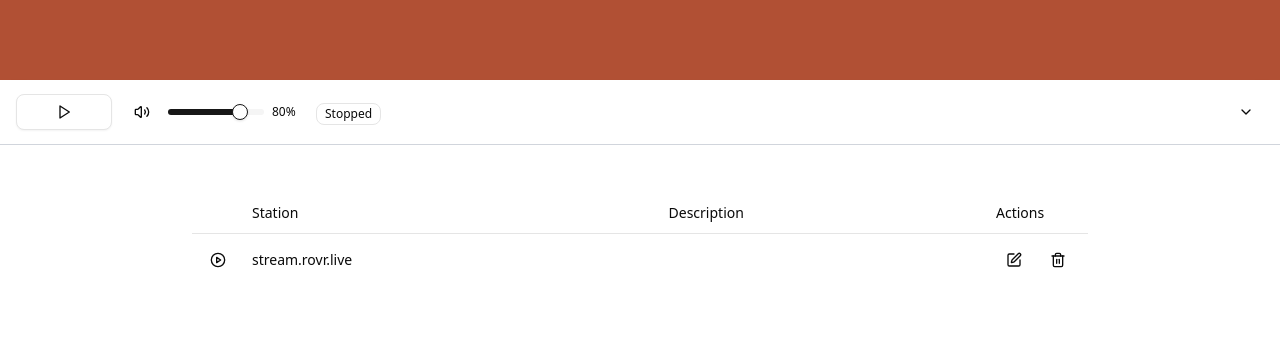
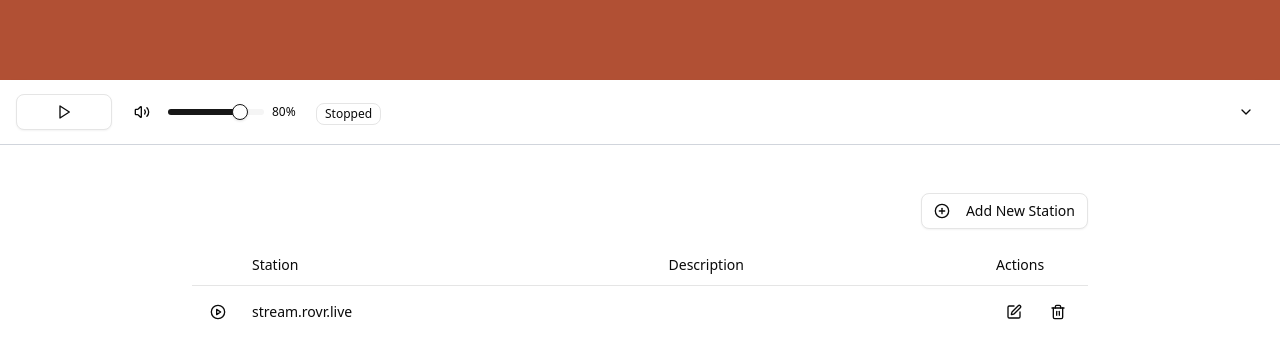
Before and after one commit to xdrdak/stashfm, a React (Vite) app: page / in a window 1280 px wide. Both pictures are taken after a click on the button 1246 px from the left and 768 px from the top of the page. Shown: the top 358 px of the page. Built offline with nearby package versions, Linux system fonts and the light colour scheme.

Commit message:
feat: Add RadioStationForm to App

```diff
--- a/src/App.tsx
+++ b/src/App.tsx
@@ -6,6 +6,7 @@ import {
 } from "./components/radio-player";
 import { bindRadioStoreToAudioElement } from "./stores/radio";
 import { RadioStationsList } from "./components/radio-stations";
+import { RadioStationForm } from "@/components/radio-station-form";
 import { Layout } from "./components/layout";
 
 function App() {
@@ -28,6 +29,9 @@ function App() {
       }
     >
       <div className="container mx-auto py-8 max-w-4xl flex flex-col gap-4">
+        <div className="flex justify-end">
+          <RadioStationForm />
+        </div>
         <RadioStationsList />
       </div>
     </Layout>
```
